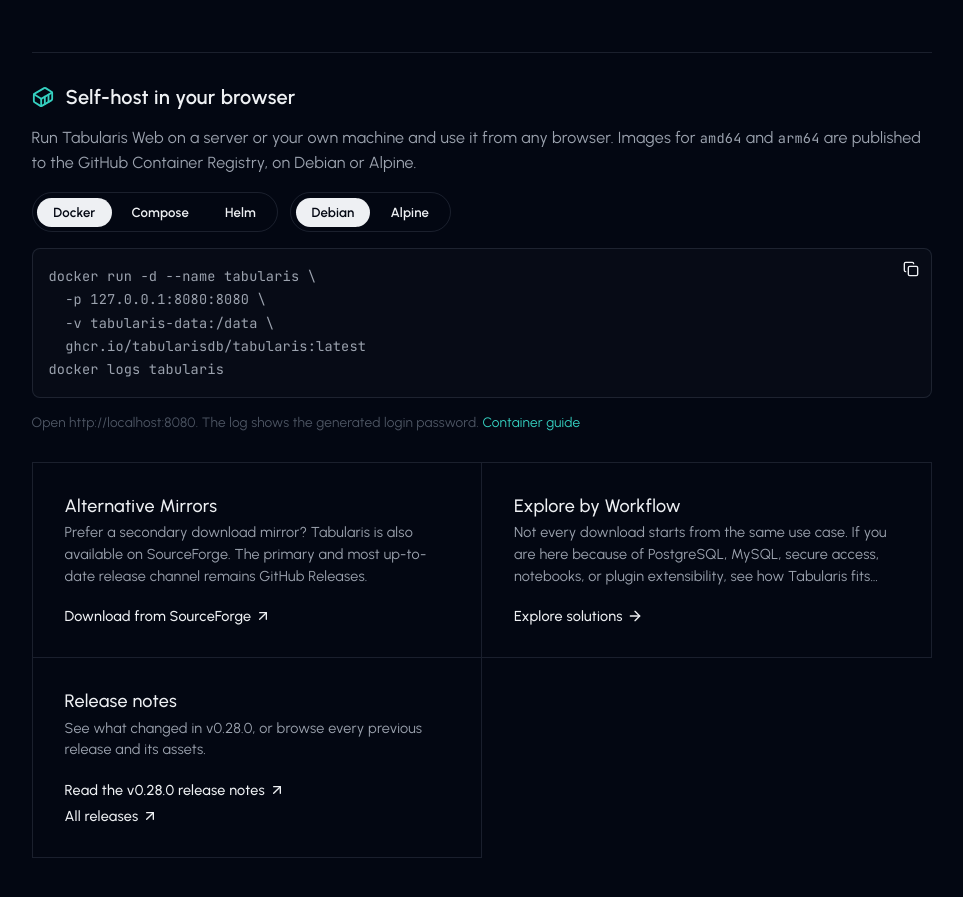
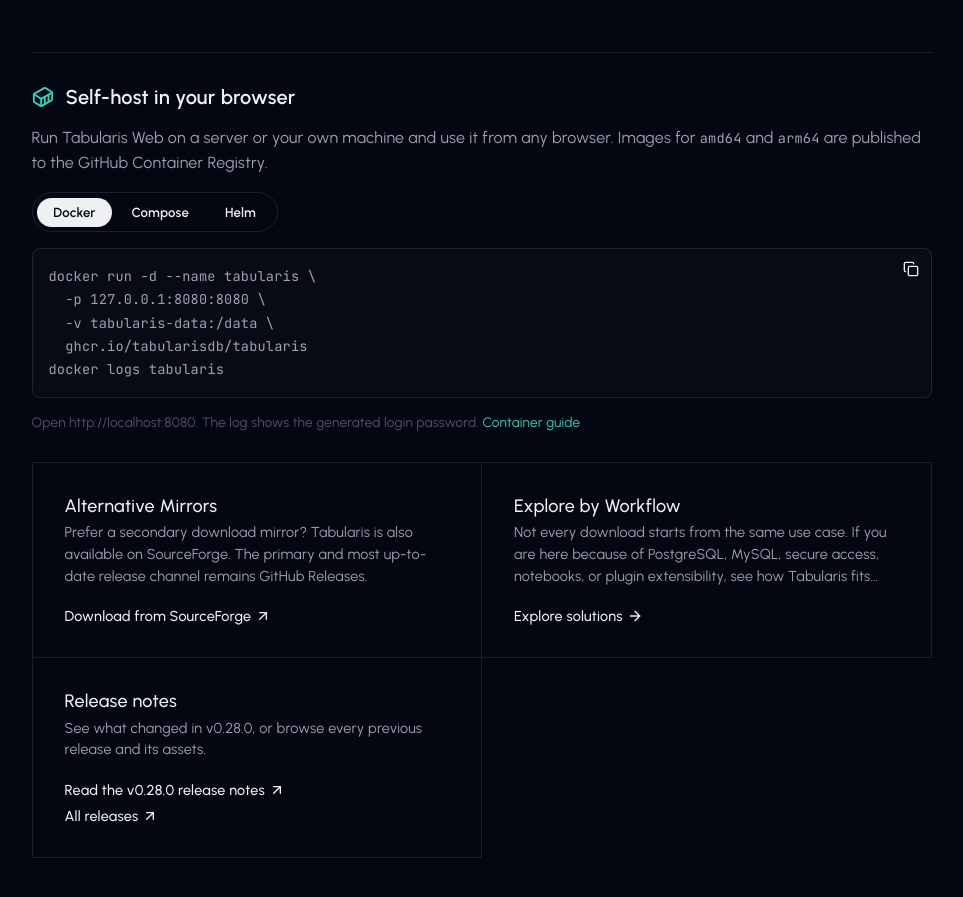
Before and after one commit to TabularisDB/website, a Next.js app: page /download in a window 1280 px wide. Shown: the part 1740-2637 px from the top of the page, without its empty margins (151-1114 px from the left). Built offline with nearby package versions, Linux system fonts and the light colour scheme; what marked-gfm-heading-id, marked-highlight would draw is missing.

Commit message:
refactor(download): drop the base-image toggle from the self-hosting section

```diff
--- a/src/components/pages/download/SelfHostSection/SelfHostSection.module.scss
+++ b/src/components/pages/download/SelfHostSection/SelfHostSection.module.scss
@@ -30,12 +30,6 @@
         font-family: var(--font-mono);
         font-size: 0.85em;
     }
-}
-
-.toggles {
-    display: flex;
-    flex-wrap: wrap;
-    gap: var(--space-3);
 }
 
 .toggle {
--- a/src/components/pages/download/SelfHostSection/SelfHostSection.tsx
+++ b/src/components/pages/download/SelfHostSection/SelfHostSection.tsx
@@ -6,25 +6,18 @@ import {ContainerIcon, CopyIcon} from 'lucide-react';
 import {useState} from 'react';
 import styles from './SelfHostSection.module.scss';
 
-const GUIDE_URL =
-    'https://github.com/TabularisDB/tabularis/blob/main/web-ui-project/docs/WEB_MODE_CONTAINERS.md';
+const GUIDE_URL = 'https://github.com/TabularisDB/tabularis/blob/main/web-ui-project/docs/WEB_MODE_CONTAINERS.md';
 const COMPOSE_URL = 'https://raw.githubusercontent.com/TabularisDB/tabularis/main/docker/compose.yaml';
 
 type Method = 'docker' | 'compose' | 'helm';
-type Flavor = 'debian' | 'alpine';
 
 const METHODS: {id: Method; label: string}[] = [
     {id: 'docker', label: 'Docker'},
     {id: 'compose', label: 'Compose'},
     {id: 'helm', label: 'Helm'},
 ];
-const FLAVORS: {id: Flavor; label: string}[] = [
-    {id: 'debian', label: 'Debian'},
-    {id: 'alpine', label: 'Alpine'},
-];
 
-function snippet(method: Method, flavor: Flavor): {command: string; hint: string} {
-    const tag = flavor === 'alpine' ? 'alpine' : 'latest';
+function snippet(method: Method): {command: string; hint: string} {
     switch (method) {
         case 'docker':
             return {
@@ -32,17 +25,14 @@ function snippet(method: Method, flavor: Flavor): {command: string; hint: string
                     'docker run -d --name tabularis \\',
                     '  -p 127.0.0.1:8080:8080 \\',
                     '  -v tabularis-data:/data \\',
-                    `  ghcr.io/tabularisdb/tabularis:${tag}`,
+                    '  ghcr.io/tabularisdb/tabularis',
                     'docker logs tabularis',
                 ].join('\n'),
                 hint: 'Open http://localhost:8080. The log shows the generated login password.',
             };
         case 'compose':
             return {
-                command: [
-                    `curl -fsSLO ${COMPOSE_URL}`,
-                    `TABULARIS_TAG=${tag} docker compose up -d`,
-                ].join('\n'),
+                command: [`curl -fsSLO ${COMPOSE_URL}`, 'docker compose up -d'].join('\n'),
                 hint: 'Add compose.tls.yaml from the repository for automatic HTTPS with Caddy.',
             };
         case 'helm':
@@ -50,8 +40,7 @@ function snippet(method: Method, flavor: Flavor): {command: string; hint: string
                 command: [
                     'helm install tabularis oci://ghcr.io/tabularisdb/charts/tabularis \\',
                     '  --set publicUrl=https://tabularis.example.com \\',
-                    '  --set ingress.enabled=true \\',
-                    `  --set image.flavor=${flavor}`,
+                    '  --set ingress.enabled=true',
                 ].join('\n'),
                 hint: 'The chart generates the login password and secret key and keeps them across upgrades.',
             };
@@ -89,8 +78,7 @@ function Toggle<T extends string>({
 
 export function SelfHostSection() {
     const [method, setMethod] = useState<Method>('docker');
-    const [flavor, setFlavor] = useState<Flavor>('debian');
-    const {command, hint} = snippet(method, flavor);
+    const {command, hint} = snippet(method);
 
     return (
         <section className={styles.section} aria-labelledby="self-host-heading">
@@ -100,14 +88,10 @@ export function SelfHostSection() {
             </h2>
             <p className={styles.description}>
                 Run Tabularis Web on a server or your own machine and use it from any browser. Images for{' '}
-                <code>amd64</code> and <code>arm64</code> are published to the GitHub Container Registry, on Debian or
-                Alpine.
+                <code>amd64</code> and <code>arm64</code> are published to the GitHub Container Registry.
             </p>
 
-            <div className={styles.toggles}>
-                <Toggle label="Install method" options={METHODS} value={method} onChange={setMethod} />
-                <Toggle label="Base image" options={FLAVORS} value={flavor} onChange={setFlavor} />
-            </div>
+            <Toggle label="Install method" options={METHODS} value={method} onChange={setMethod} />
 
             <div className={styles.codeBlock}>
                 <pre className={styles.code}>
```
